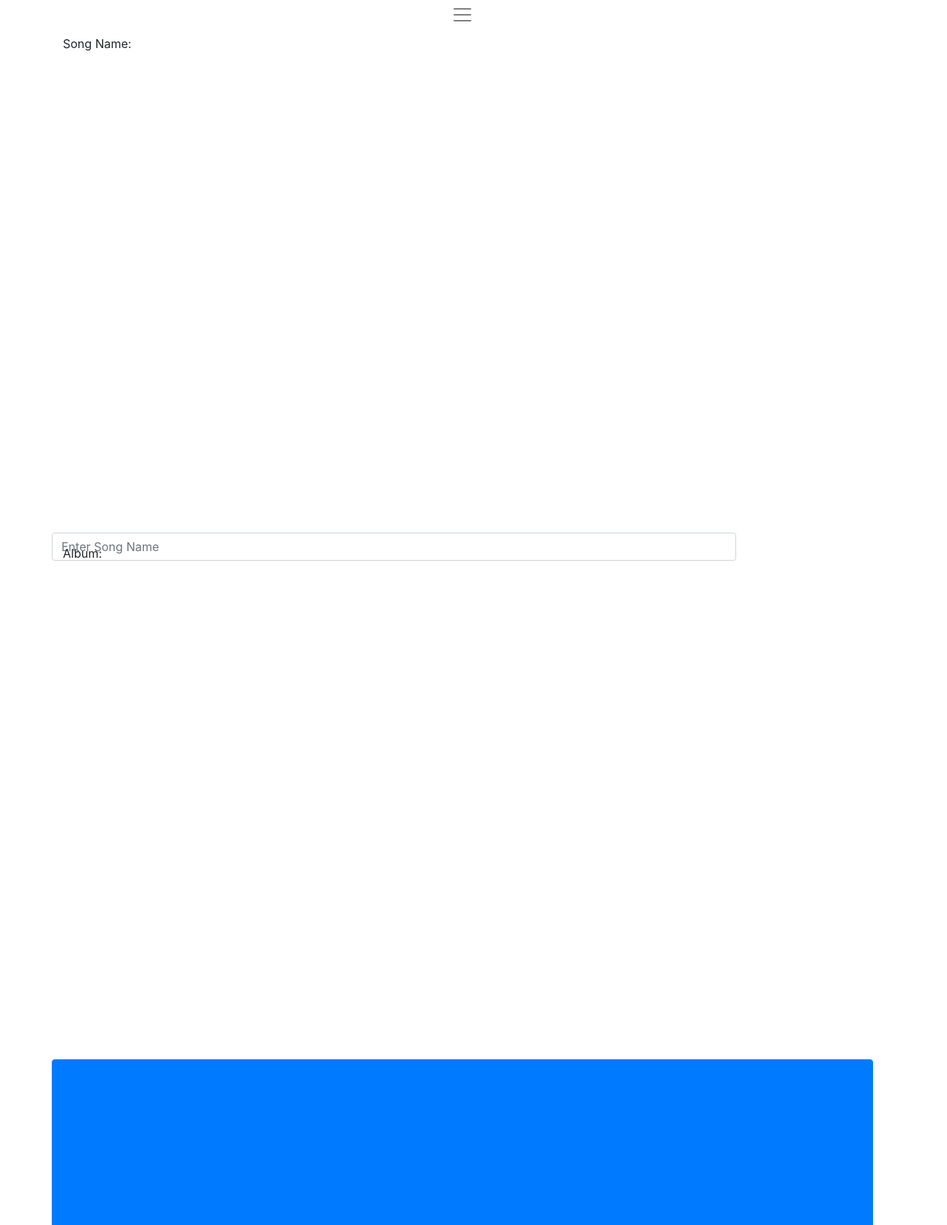
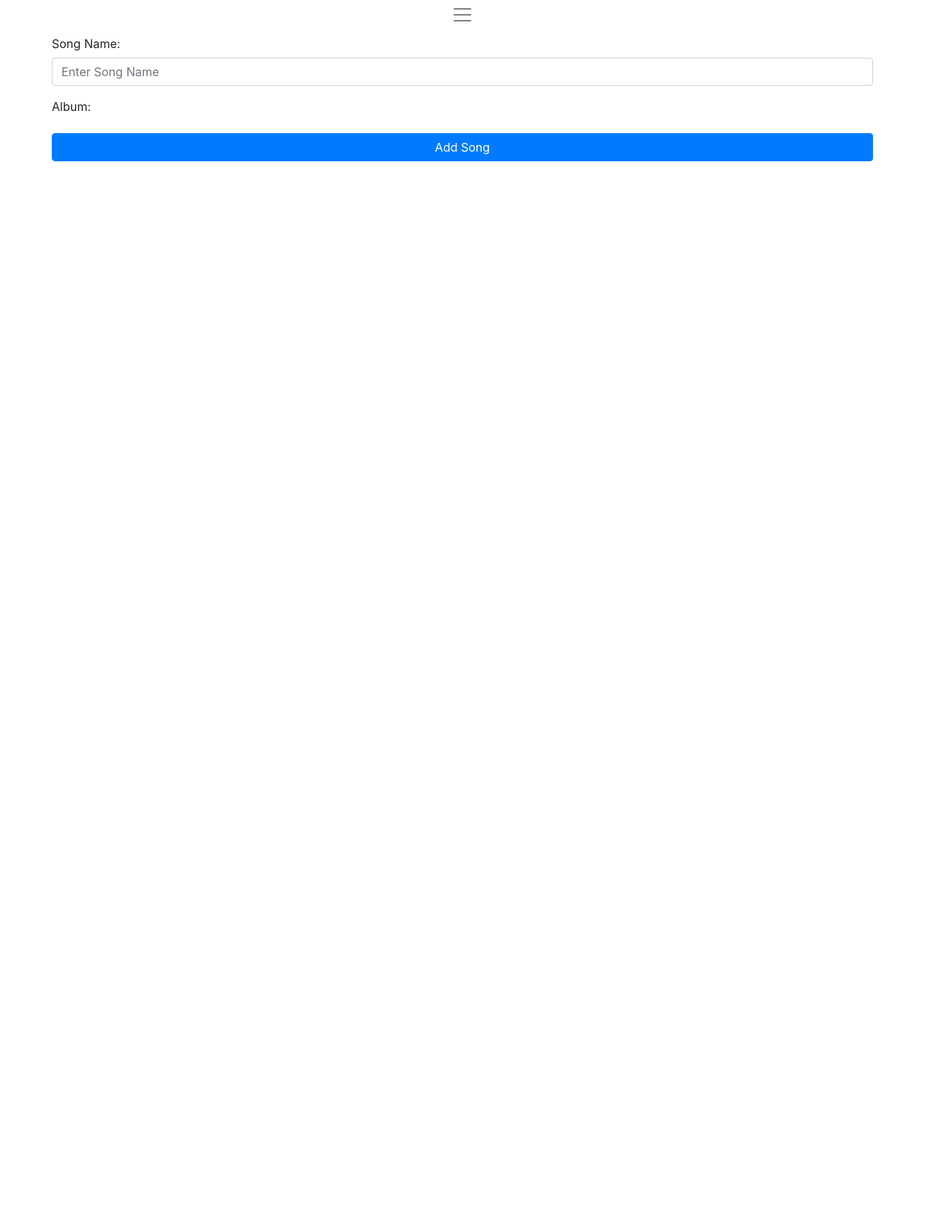
Before and after one commit to pfeinsondev/collab_portfolio_site, a Django app: template apps/Music_Manager/templates/add_song.html in a window 1280 px wide. Shown: the top 1656 px of the page at 74% size. After the commit the page ends 218 px from the top, so only its background shows below. Run offline with Django 3.2, Linux system fonts and the light colour scheme; the template is opened without the code that fills it, so the values that code supplies are empty; parts of the project's set-up code (start-up, migrations or seed data) failed here and were passed over; some libraries are stand-ins or nearby versions.

Commit message:
Cleaned up add album and add song forms

```diff
--- a/apps/Music_Manager/templates/add_song.html
+++ b/apps/Music_Manager/templates/add_song.html
@@ -10,12 +10,12 @@
     {% endif %}
     <form action="process_song_data" method="post">
         {% csrf_token %}
-        <div class="form-group">
-            <label for="song_name" class="col-2 col-form-label">Song Name:</label>
-            <input type="text" class="col-10 form-control" id="song_name" placeholder="Enter Song Name" name="song_name" />
+        <div class="form-group h-auto">
+            <label for="song_name" class="col-form-label">Song Name:</label>
+            <input type="text" class="form-control" id="song_name" placeholder="Enter Song Name" name="song_name" />
         </div>
-        <div class="form-group">
-            <label for="album_name" class="col-2 col-select-label">Album:</spam>
+        <div class="form-group h-auto">
+            <label for="album_name" class="col-select-label">Album:</spam>
             {% if request.session.albums %}
                 <select class="form-control" id="album_name" name="album_name">
                     {% for album in request.session.albums %}
@@ -24,7 +24,7 @@
                 </select>
             {% endif %}
         </div>
-        <div class="form-group">
+        <div class="form-group h-auto w-auto">
             <button type="submit" class="btn btn-primary" value="Add Song" />Add Song</button>
         </div>
     </form>
```
Also changed, not shown: apps/Music_Manager/templates/add_album.html (+5 -5 lines), apps/Music_Manager/views.py (+4 -3 lines), db.sqlite3.
